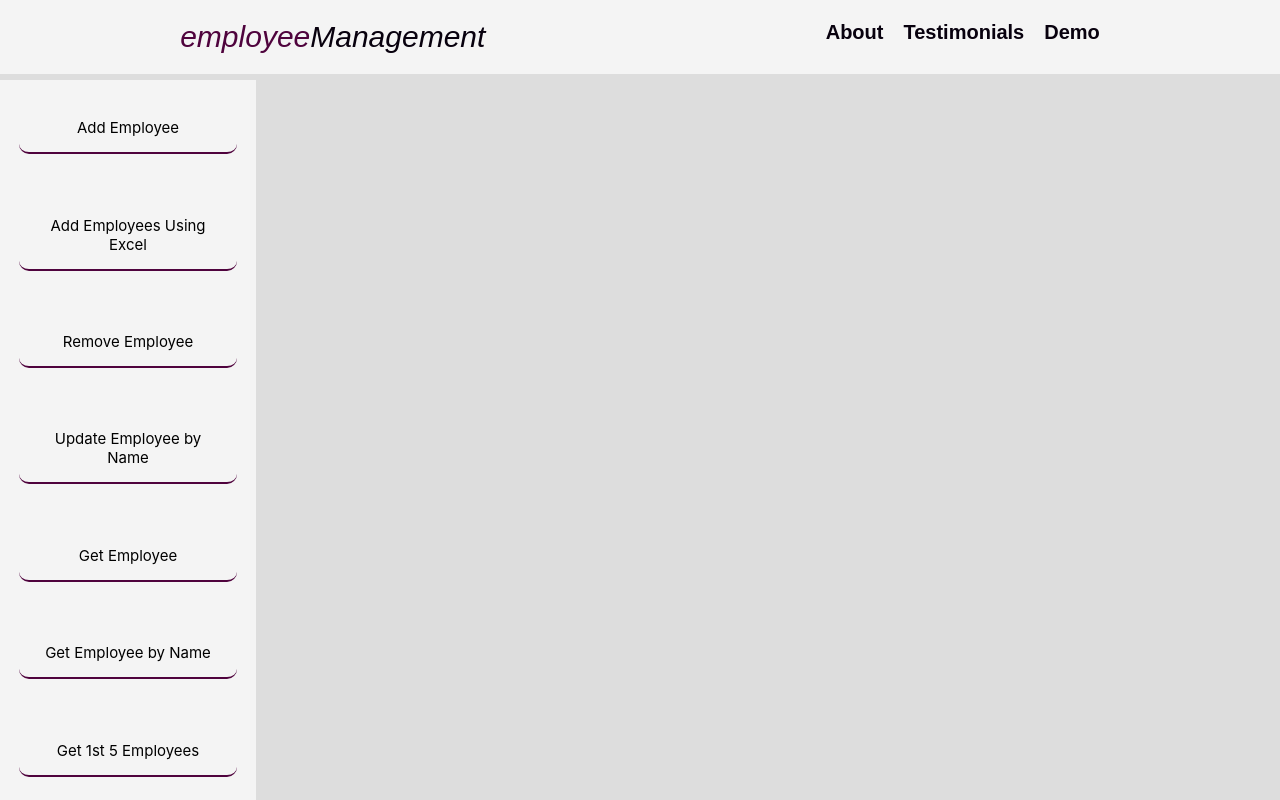
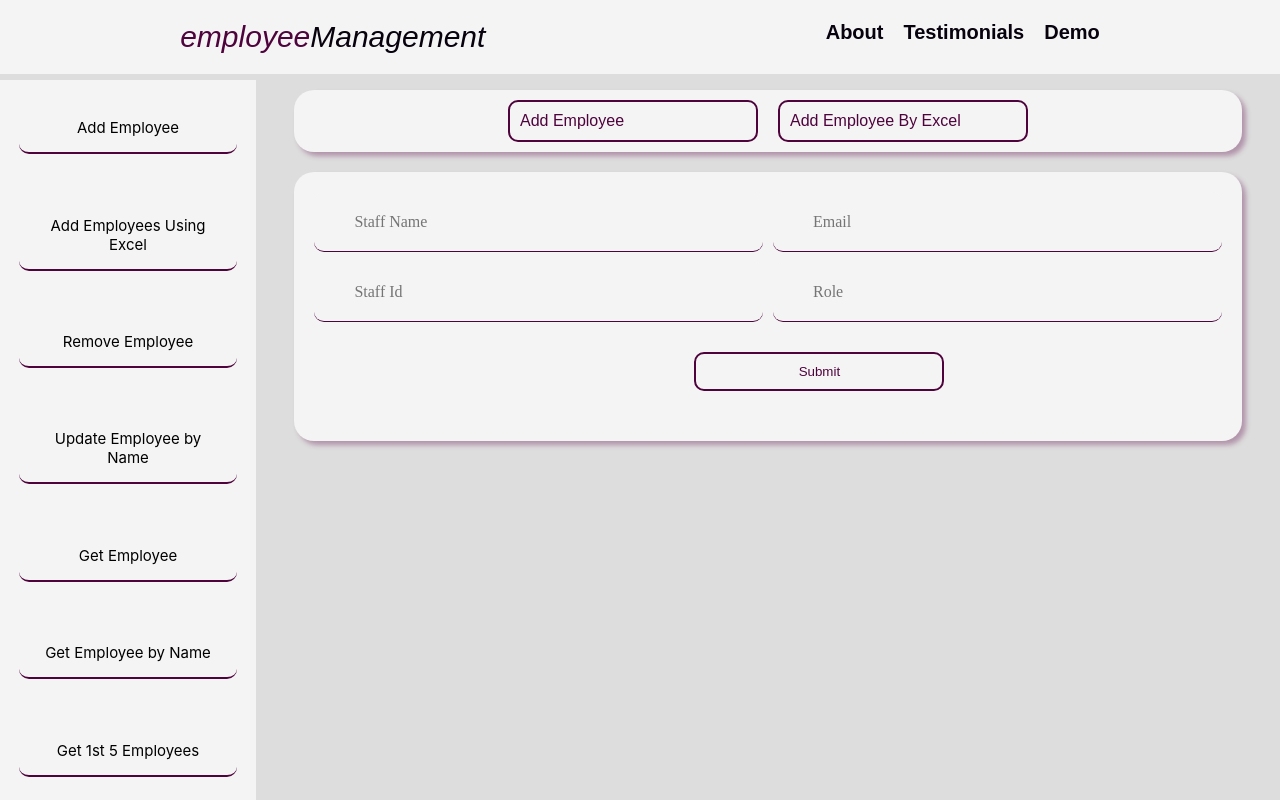
Before and after one commit to owolabi2001/Employee-Management-Frontend, a React (Create React App) app: page /addEmployee/form in a window 1280 px wide. Built offline with nearby package versions, Linux system fonts and the light colour scheme.

Commit message:
Added few updateds to the AddEmployee components

```diff
--- a/src/App.js
+++ b/src/App.js
@@ -3,6 +3,8 @@ import Navbar from './components/Navbar';
 import { Route, Routes } from 'react-router-dom';
 import AddEmployee from './components/AddEmployee';
 import RemoveEmployee from './components/RemoveEmployee';
+import AddEmployeeSub1 from './components/AddEmployeeSub1';
+import AddEmployeeSub2 from './components/AddEmployeeSub2';
 
 const App = () => {
   const  BASE_URL= "http://localhost:8080/employee"
@@ -11,7 +13,11 @@ const App = () => {
       <Navbar />
       <Sidebar />
       <Routes>
-        <Route path='/addEmployee' element={<AddEmployee BASE_URL={BASE_URL}/>}></Route>
+        <Route path='/addEmployee' element={<AddEmployee BASE_URL={BASE_URL}/>}>
+          <Route path='form' element={<AddEmployeeSub1 BASE_URL={BASE_URL} />} />
+          <Route path='excel' element={<AddEmployeeSub2 BASE_URL={BASE_URL} />} />
+          {/* <Route path='excel' element={<AddEmployeeSub1 BASE_URL={BASE_URL} />}/> */}
+        </Route>
         <Route path='/removeEmployee' element={<RemoveEmployee BASE_URL={BASE_URL}/>}></Route>
       </Routes>
     </div>
--- a/src/components/AddEmployee.jsx
+++ b/src/components/AddEmployee.jsx
@@ -1,88 +1,18 @@
 import React from 'react'
 import './cssForComponents/addEmployee.css'
-import { useState } from 'react'
-import axios from 'axios';
+import { Link,Outlet } from 'react-router-dom'
 
-
-let res = {}
 const AddEmployee = ({BASE_URL}) => {
-
-
-  const [staffName, setStaffName] = useState("");
-  const [email, setEmail] = useState("");
-  const [staffId, setStaffId] = useState("");
-  const [role, setRole] = useState("");
-
-  const [timer,setTimer] = useState(false);
-  const [message,setMessage] = useState("")
-
-
-
-
-  const handleSubmit = (e) => {
-    e.preventDefault();
-    // setIsResponseVisible(true);
-
-    axios({
-      method: "post",
-      url: BASE_URL +"/addEmployee",
-      data: {
-        "staffName":staffName,
-        "email":email,
-        "staffId":staffId,
-        "role": role
-      }
-    }).then((response)=>{
-      // console.log(response);
-      res = response.data
-      setMessage(res.message);
-      console.log(res)
-      setTimer(true)
-      console.log(timer)
-
-      setTimeout(
-        ()=>{
-          setTimer(false)
-        }, 1500
-      );
-
-      }
-
-
-    ).catch(
-      (error) =>{
-        console.log("The error is: ",error)
-      }
-    )
-    };
-
-
   return (
-    <>
-      <div className="add-container">
-        <form className='add-employee-form' onSubmit={handleSubmit}>
-          <div className='form-inputs'>
-            <input className="staffName" type="text" value={staffName}
-            onChange={(e)=>{setStaffName(e.target.value)}} placeholder='Staff Name'/>
-
-            <input className="email" type="text" value={email}
-            onChange={ (e)=>{setEmail(e.target.value)}} placeholder='Email'/>
-
-            <input className="staffId" value={staffId}
-            onChange={(e)=>{setStaffId(e.target.value)}} placeholder='Staff Id'/>
-
-            <input className="role" value={role}
-            onChange={(e)=>{setRole(e.target.value)}} placeholder='Role'/>
-          </div>
-
-          <button type='submit'>Submit</button>
-        </form>
+    <div >
+      <div className='add-container'>
+        <div className='link-div'>
+          <Link className="link-container" to='form'>Add Employee</Link>
+          <Link className="link-container" to='excel'>Add Employee By Excel</Link>
+        </div>
       </div>
-      <div className={timer?'add-container':"none"}>
-        <p className='response'>{message}</p>
-      </div>
-    </>
-
+      <Outlet />
+    </div>
   )
 }
 
--- /dev/null
+++ b/src/components/AddEmployeeSub1.jsx
@@ -0,0 +1,84 @@
+import React from 'react'
+import { useState } from 'react';
+import axios from 'axios';
+
+
+let res = {}
+const AddEmployeeSub1 = ({BASE_URL}) => {
+    const [staffName, setStaffName] = useState("");
+  const [email, setEmail] = useState("");
+  const [staffId, setStaffId] = useState("");
+  const [role, setRole] = useState("");
+
+  const [timer,setTimer] = useState(false);
+  const [message,setMessage] = useState("")
+
+
+
+
+  const handleSubmit = (e) => {
+    e.preventDefault();
+    // setIsResponseVisible(true);
+
+    axios({
+      method: "post",
+      url: BASE_URL +"/addEmployee",
+      data: {
+        "staffName":staffName,
+        "email":email,
+        "staffId":staffId,
+        "role": role
+      }
+    }).then((response)=>{
+      // console.log(response);
+      res = response.data
+      setMessage(res.message);
+      console.log(res)
+      setTimer(true)
+      console.log(timer)
+
+      setTimeout(
+        ()=>{
+          setTimer(false)
+        }, 1500
+      );
+
+      }
+
+
+    ).catch(
+      (error) =>{
+        console.log("The error is: ",error)
+      }
+    )
+    };
+
+  return (
+    <>
+    <div className="add-container">
+      <form className='add-employee-form' onSubmit={handleSubmit}>
+        <div className='form-inputs'>
+          <input className="staffName" type="text" value={staffName}
+          onChange={(e)=>{setStaffName(e.target.value)}} placeholder='Staff Name'/>
+
+          <input className="email" type="text" value={email}
+          onChange={ (e)=>{setEmail(e.target.value)}} placeholder='Email'/>
+
+          <input className="staffId" value={staffId}
+          onChange={(e)=>{setStaffId(e.target.value)}} placeholder='Staff Id'/>
+
+          <input className="role" value={role}
+          onChange={(e)=>{setRole(e.target.value)}} placeholder='Role'/>
+        </div>
+
+        <button type='submit'>Submit</button>
+      </form>
+    </div>
+    <div className={timer?'add-container':"none"}>
+      <p className='response'>{message}</p>
+    </div>
+  </>
+  )
+}
+
+export default AddEmployeeSub1
--- /dev/null
+++ b/src/components/AddEmployeeSub2.jsx
@@ -0,0 +1,11 @@
+import React from 'react'
+
+const AddEmployeeSub2 = ({BASE_URL}) => {
+  return (
+    <div>
+
+    </div>
+  )
+}
+
+export default AddEmployeeSub2
--- a/src/components/RemoveEmployee.jsx
+++ b/src/components/RemoveEmployee.jsx
@@ -43,7 +43,7 @@ const RemoveEmployee = ({BASE_URL}) => {
 
 
   const getEmployeByName = (e) =>{
-    e.preventDefault()
+    // e.preventDefault()
     console.log(BASE_URL + "/" + search)
     axios(
       {
@@ -76,7 +76,7 @@ const RemoveEmployee = ({BASE_URL}) => {
           <input type='text' className="search" placeholder="Search Name of Employee's here"
             value={search} onChange={(e) =>{
               setSearch(e.target.value)
-              // getEmployeByName()
+              getEmployeByName()
             }}
           />
           <button className='search-button'>
```
